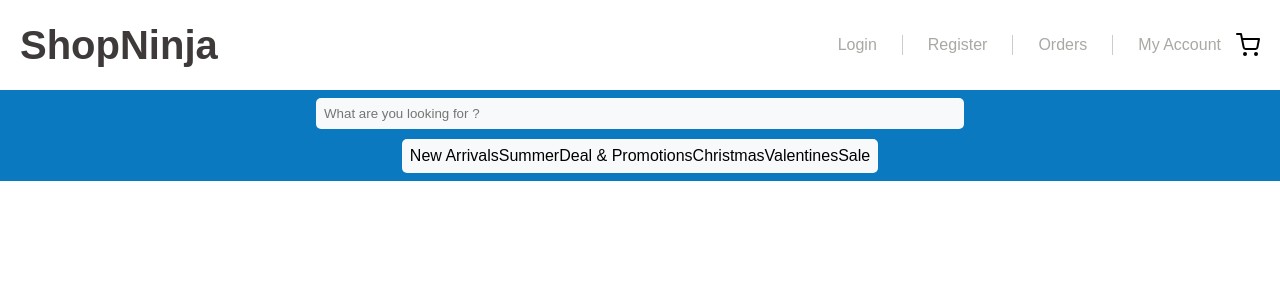
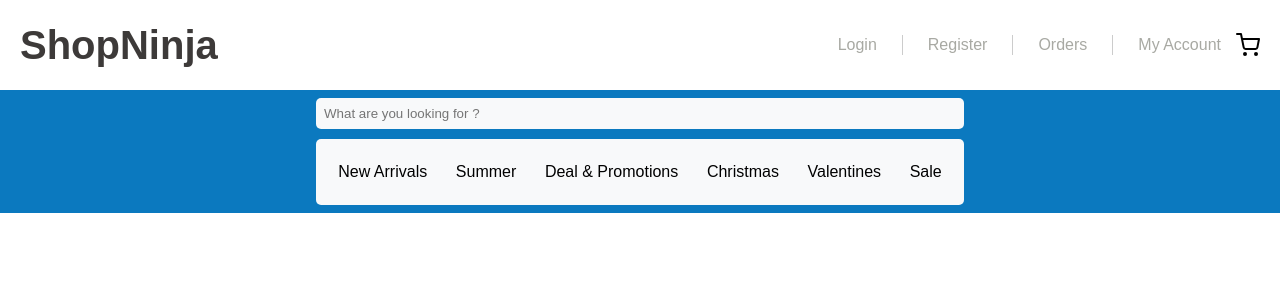
Before and after one commit to Sonickmumba/ShopNinja, a React (Create React App) app in the folder views/: page / in a window 1280 px wide. Shown: the top 300 px of the page. Built offline with nearby package versions, Linux system fonts and the light colour scheme.

Commit message:
Update HomePage.css

```diff
--- a/views/src/features/homePage/HomePage.css
+++ b/views/src/features/homePage/HomePage.css
@@ -64,12 +64,12 @@
   padding: 8px;
 }
 
-.search-feature-container input {
+.search-feature-container input, .features {
   width: 50%;
   margin:0 auto;
 }
 
-.search-bar, .features {
+.search-bar {
   flex-grow: 0.5;
   margin: 0 0.5rem;
   padding: 0.5rem;
@@ -80,11 +80,17 @@
 
 .features {
   display: flex;
-  /* background-color: #fff; */
+  margin: 0 0.5rem;
+  justify-content: space-around;
+  flex-grow: 0.5;
+  border-radius: 5px;
+  border: none;
+  background-color: #f8f9fa;
+  padding: 0.5rem;
 }
 
-.features p {
-  margin: 0;
+.features li a {
+  text-decoration: none;
 }
 
 
@@ -104,14 +110,6 @@
   font-weight: bold;
 }
 
-.search-bar {
-  flex-grow: 0.5;
-  margin: 0 0.5rem;
-  padding: 0.5rem;
-  border-radius: 5px;
-  border: none;
-  background-color: #f8f9fa;
-}
 
 .mobile-navbar-icons {
   font-size: 1.5rem;
```
